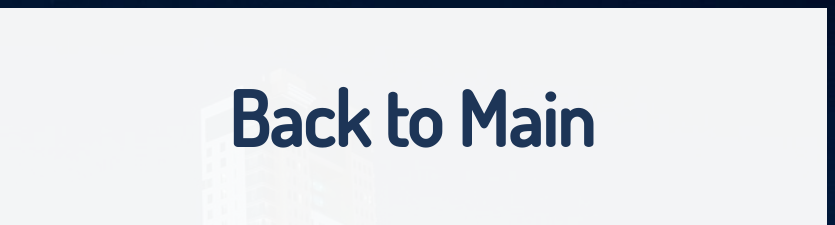
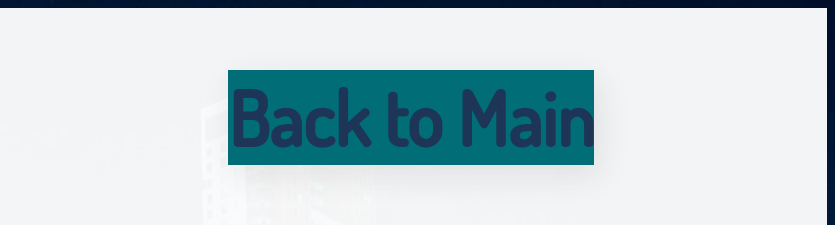
Before and after one commit to Wasmeyah/Final-project1, a plain HTML site: page Hotel.html in a window 1280 px wide. In both pictures the pointer is over the element "Back to Main". Shown: the top 225 px of the page, 445-1280 px from the left. Drawn offline with Linux system fonts and the light colour scheme.

Commit message:
done :smirk:

```diff
--- a/Hotel.html
+++ b/Hotel.html
@@ -13,7 +13,7 @@
     <!-- title -->
     <div class="title">
         <img src="logo.GIF" width="200px" height="200px" >
-        <h2 ><a href="index.html"> Back to Main</a></h2>
+        <h2 class="n"><a href="index.html"> Back to Main</a></h2>
     </div>
 <!-- Hotel -->
     <div class="menu" id="wrapper">
--- a/style.css
+++ b/style.css
@@ -10,6 +10,12 @@ body{
     background-color: rgba(255, 255, 255, 0.952);
     font-size: 50px;
 
+}
+.n:hover{
+    background-color: #006d77;
+    color: white;
+    box-shadow: 5px 10px 30px rgba(53, 53, 53, 0.1);
+    transition: all ease 0.2s;
 }
 a{
     color: #1d3557;
```
Also changed, not shown: Outdoor.html (+1 -1 lines).
